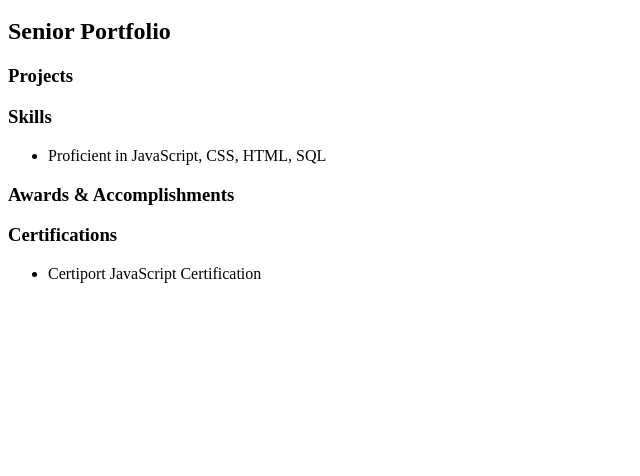
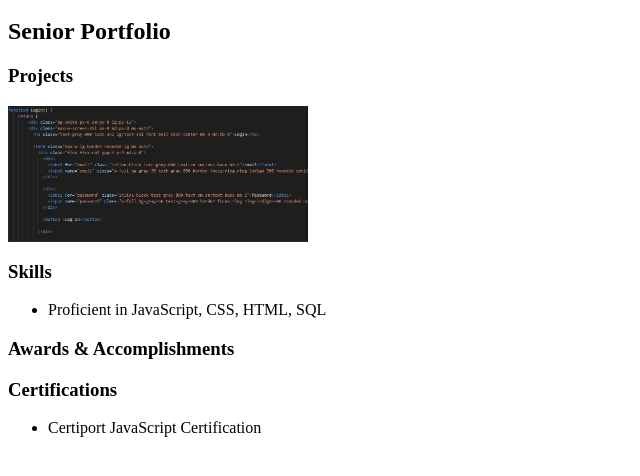
Before and after one commit to OliverQian7/OliverQian7.github.io, a plain HTML site: page index.html in a window 1280 px wide. Shown: the part 48-524 px from the top of the page, without its empty margins (0-640 px from the left). Drawn offline with Linux system fonts and the light colour scheme.

Commit message:
fake screenshot

```diff
--- a/index.html
+++ b/index.html
@@ -6,6 +6,7 @@
 <h1>Oliver Qian</h1>
 <h2>Senior Portfolio<h2>
 <h3>Projects<h3>
+  <img src = "flowrift.PNG" width = 300px />
 <h3>Skills</h3>
   <ul>
     <li>Proficient in JavaScript, CSS, HTML, SQL</li>
```
